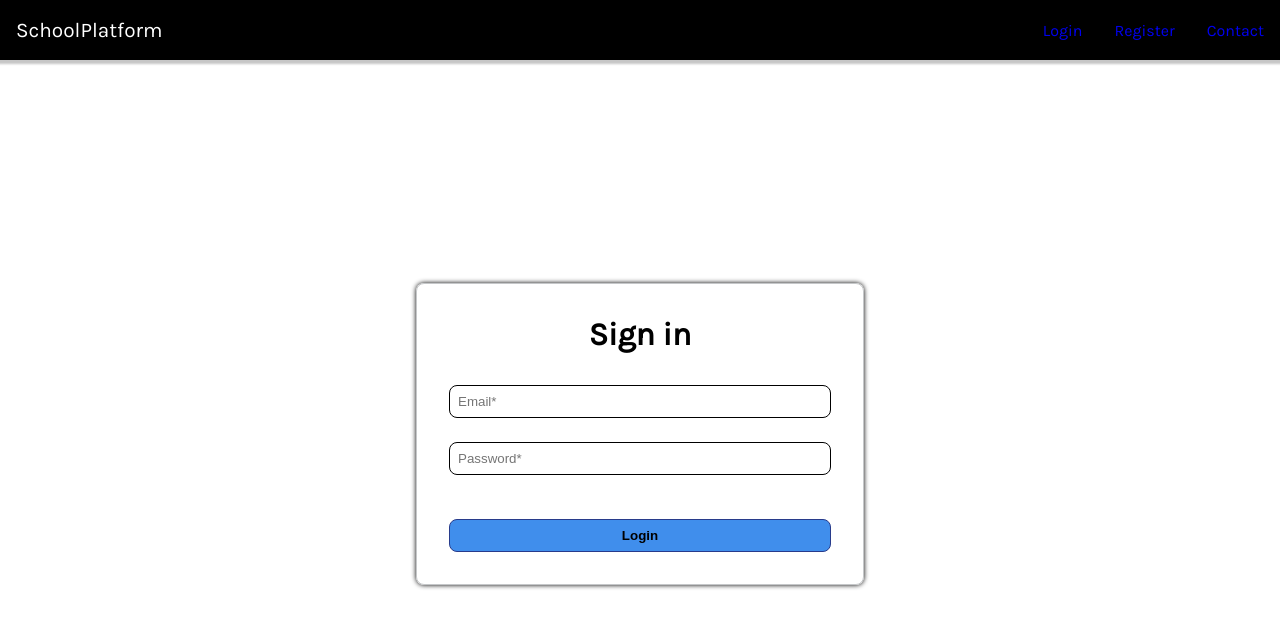
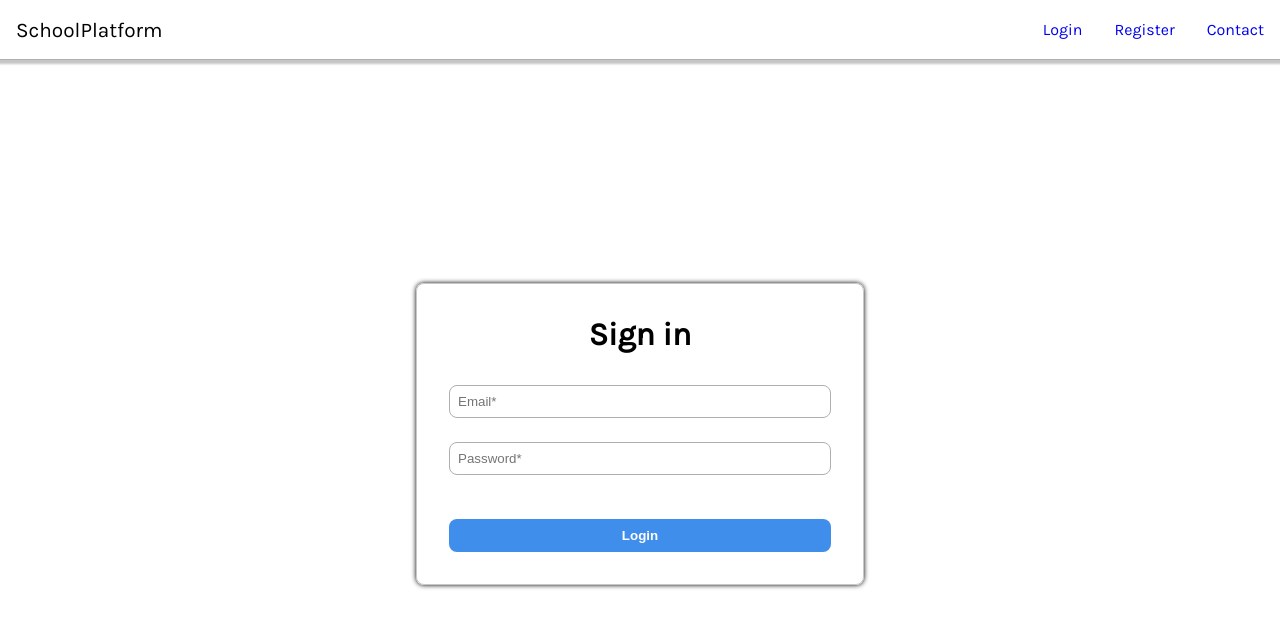
Before and after one commit to aurellandry/SchoolPlatform, a React (Create React App) app: page /login in a window 1280 px wide. Shown: the top 628 px of the page. Built offline with nearby package versions, Linux system fonts and the light colour scheme.

Commit message:
create Button component

```diff
--- a/package.json
+++ b/package.json
@@ -6,6 +6,7 @@
     "@testing-library/jest-dom": "^5.16.5",
     "@testing-library/react": "^13.4.0",
     "@testing-library/user-event": "^13.5.0",
+    "axios": "^1.4.0",
     "react": "^18.2.0",
     "react-dom": "^18.2.0",
     "react-router-dom": "^6.11.1",
@@ -20,8 +21,7 @@
   },
   "eslintConfig": {
     "extends": [
-      "react-app",
-      "react-app/jest"
+      "react-app"
     ]
   },
   "browserslist": {
--- a/src/components/Form/BaseForm.css
+++ b/src/components/Form/BaseForm.css
@@ -23,13 +23,6 @@
 }
 
 .form-container .form-wrapper form .submit-btn {
-  min-height: 2.5em;
-  border: 1px solid #283b8b;
-  background-color: #408eec;
-  border-radius: 8px;
-  padding: 8px;
-  font-weight: bold;
-  cursor: pointer;
   margin-top: 1.5em;
 }
 
--- a/src/components/Form/BaseForm.js
+++ b/src/components/Form/BaseForm.js
@@ -1,4 +1,5 @@
 import './BaseForm.css';
+import Button from './Button';
 
 export default function BaseForm(props) {
     const handleSubmit = (e) => {
@@ -14,7 +15,7 @@ export default function BaseForm(props) {
                 <form method={props.method}>
                     {props.children}
 
-                    <button className='submit-btn' type='submit' onClick={handleSubmit}>{props.submitLabel}</button>
+                    <Button class='submit-btn' type='submit' label={props.submitLabel} onClick={handleSubmit} />
                 </form>
             </div>
         </div>
--- /dev/null
+++ b/src/components/Form/Button.css
@@ -0,0 +1,20 @@
+button {
+    min-height: 2.5em;
+    border: none;
+    background-color: #408eec;
+    border-radius: 8px;
+    padding: 8px;
+    font-weight: bold;
+    cursor: pointer;
+    color: #ffffff;
+    transition: 0.3s;
+}
+
+button:hover {
+    background-color: #283b8b;
+}
+
+.btn-primary {
+    border: 1px solid #283b8b;
+    background-color: #408eec;
+}
--- /dev/null
+++ b/src/components/Form/Button.js
@@ -0,0 +1,9 @@
+import './Button.css';
+
+export default function Button(props) {
+    return (
+        <>
+            <button className={props.class} type={props.type}>{props.label}</button>
+        </>
+    );
+}
--- a/src/components/Form/Input.css
+++ b/src/components/Form/Input.css
@@ -4,7 +4,7 @@
 
 .input-block input {
   height: 2.5em;
-  border: 1px solid #000;
+  border: 1px solid #afafaf;
   border-radius: 8px;
   padding: 8px;
 }
--- a/src/components/Navbar/Navbar.css
+++ b/src/components/Navbar/Navbar.css
@@ -5,15 +5,16 @@
   align-items: center;
   position: relative;
   padding: 0.5rem 0rem;
-  background-color: black;
-  color: #fff;
+  background-color: #ffffff;
+  color: #000000;
   box-shadow: 0 2px 2px 2px rgba(9, 9, 9, 0.23);
   margin-bottom: 3rem;
+  border-bottom: 1px solid #afafaf;
 }
 
 .brand-name {
   text-decoration: none;
-  color: #fff;
+  color: #000000;
   font-size: 1.3rem;
   margin-left: 1rem;
 }
@@ -40,7 +41,7 @@
   width: 100%;
 }
 .navigation-menu li a:hover {
-  color: #eee;
+  color: #868484;
 }
 
 .hamburger {
```
Also changed, not shown: 1 other file (tests, documents, lock files or other folders).
